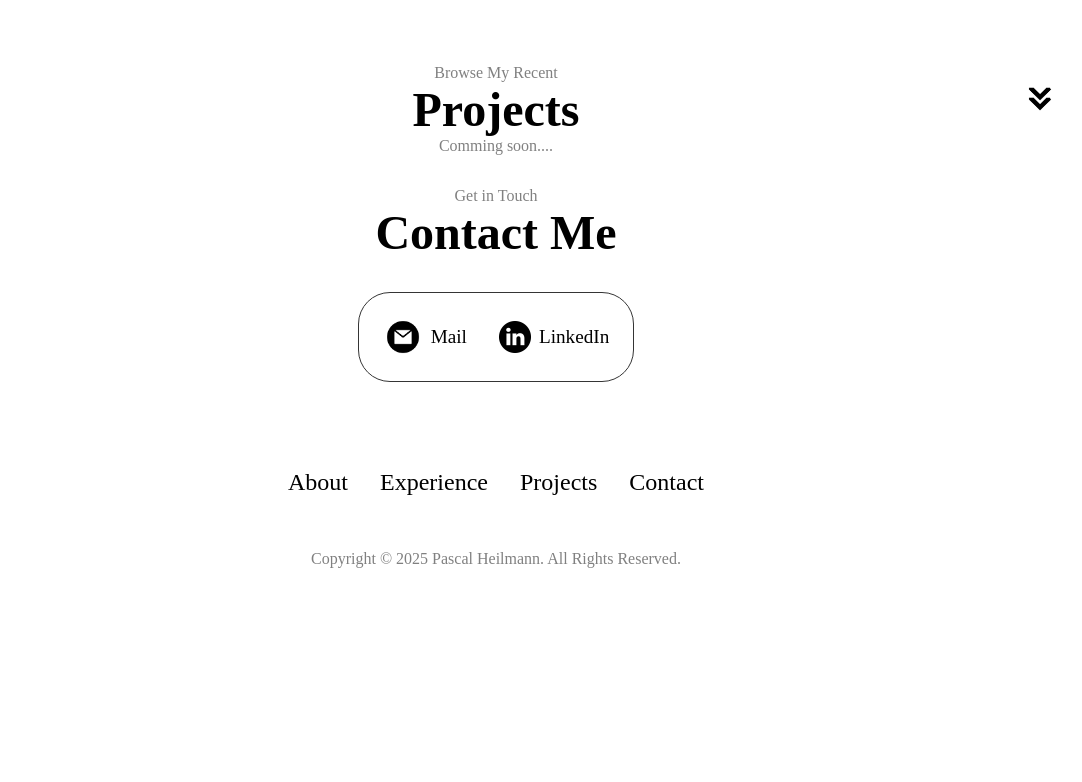
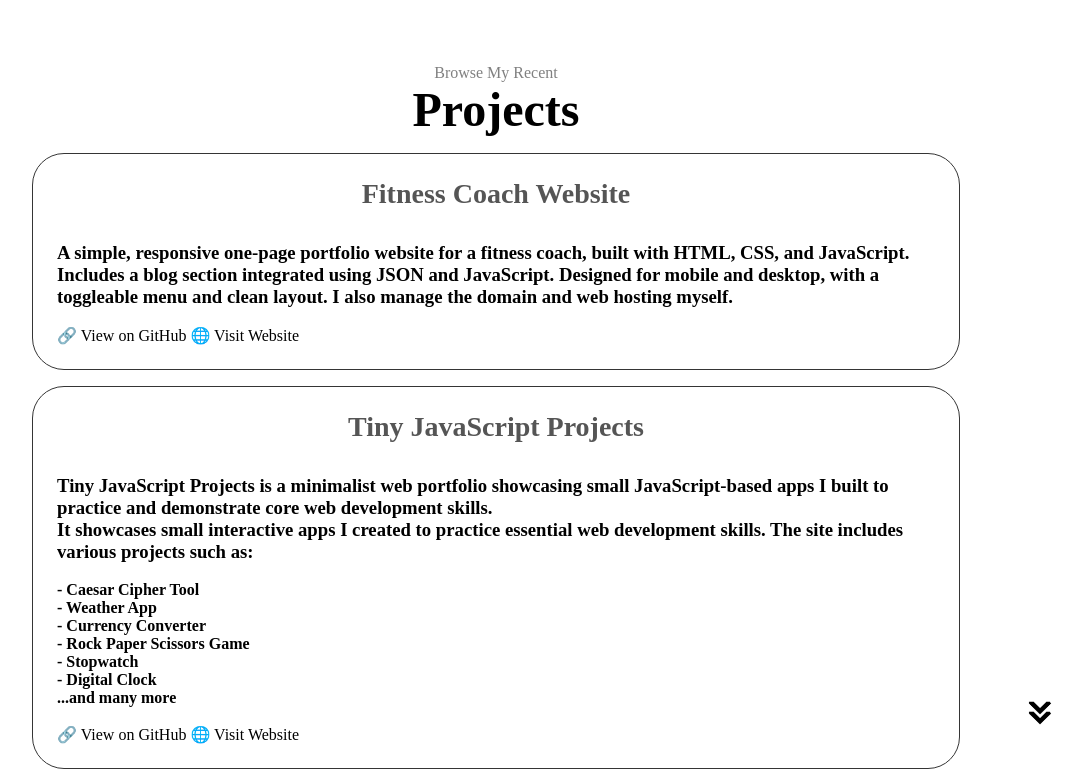
Before and after one commit to Pacalll/portfolio_website, a plain HTML site: page index.html in a window 1280 px wide. Shown: the part 2400-3182 px from the top of the page, without its empty margins (144-1226 px from the left). Before the commit the page ends 2968 px from the top, so only its background shows below. Drawn offline with Linux system fonts and the light colour scheme.

Commit message:
added js projects and staiger.fitness as project

```diff
--- a/index.html
+++ b/index.html
@@ -463,7 +463,64 @@
       <p class="section__text__p1">Browse My Recent</p>
       <h1 class="title">Projects</h1>
       <div class="experience-details-container">
-      <p class="section__text__p1">Comming soon....</p>
+        <div class="details-container">
+          <h2 class="experience-sub-title">Fitness Coach Website</h2>
+          <div class="article-container">
+            <article class="experience-article">
+              <div>
+                <h3>A simple, responsive one-page portfolio website for a fitness coach, built with HTML, CSS, and JavaScript.</h3>
+                <h3>Includes a blog section integrated using JSON and JavaScript. Designed for mobile and desktop, with a toggleable menu and clean layout. I also manage the domain and web hosting myself.</h3>
+                <br>
+                <a
+                  href="https://github.com/Pacalll/dani_fitness"
+                  target="_blank">
+                  🔗 View on GitHub
+                </a>
+                <a
+                  href="https://www.staiger.fitness"
+                  target="_blank">
+                  🌐 Visit Website
+                </a>
+              </div>
+            </article>
+          </div>
+        </div>
+      </div>
+      <div class="experience-details-container">
+        <div class="details-container">
+          <h2 class="experience-sub-title">Tiny JavaScript Projects</h2>
+          <div class="article-container">
+            <article class="experience-article">
+              <div>
+                <h3>Tiny JavaScript Projects is a minimalist web portfolio showcasing small JavaScript-based apps I built to practice and demonstrate core web development skills.</h3>
+                <h3>It showcases small interactive apps I created to practice essential web development skills. The site includes various projects such as:</h3>
+                <br>
+                <ul class="ul-experience">
+                  <li>- Caesar Cipher Tool</li>
+                  <li>- Weather App</li>
+                  <li>- Currency Converter</li>
+                  <li>- Rock Paper Scissors Game</li>
+                  <li>- Stopwatch</li>
+                  <li>- Digital Clock</li>
+                  <li>...and many more</li>
+                </ul>
+                <br>
+                <a
+                  href="https://github.com/Pacalll/tiny-js-projects"
+                  target="_blank">
+                  🔗 View on GitHub
+                </a>
+                <a
+                  href="https://pacalll.github.io/tiny-js-projects/"
+                  target="_blank">
+                  🌐 Visit Website
+                </a>
+              </div>
+            </article>
+          </div>
+        </div>
+      </div>
+
       <img
           src="./assets/arrow.png"
           alt="Arrow icon"
--- a/style.css
+++ b/style.css
@@ -73,6 +73,12 @@ a:hover {
   text-decoration: underline;
   text-underline-offset: 1rem;
   text-decoration-color: var(--textdecoration-color);
+}
+
+.ul-experience{
+  list-style-type: none;
+  font-size: inherit;
+  font-weight: 600;
 }
 
 .logo {
@@ -319,6 +325,7 @@ section {
 
 .experience-details-container {
   display: flex;
+  margin: 1rem;
   justify-content: center;
   flex-direction: column;
 }
@@ -330,6 +337,10 @@ section {
   flex-direction: row;
   gap: 2.5rem;
   justify-content: space-around;
+}
+
+.experience-article{
+  width: 100%;
 }
 
 article {
@@ -436,10 +447,6 @@ footer p {
   }
   #hamburger-nav {
     display: flex;
-  }
-  #experience,
-  .experience-details-container {
-    margin-top: 2rem;
   }
   #profile,
   .section-container {
```
Lines whose indentation alone changed are shown as unchanged.
